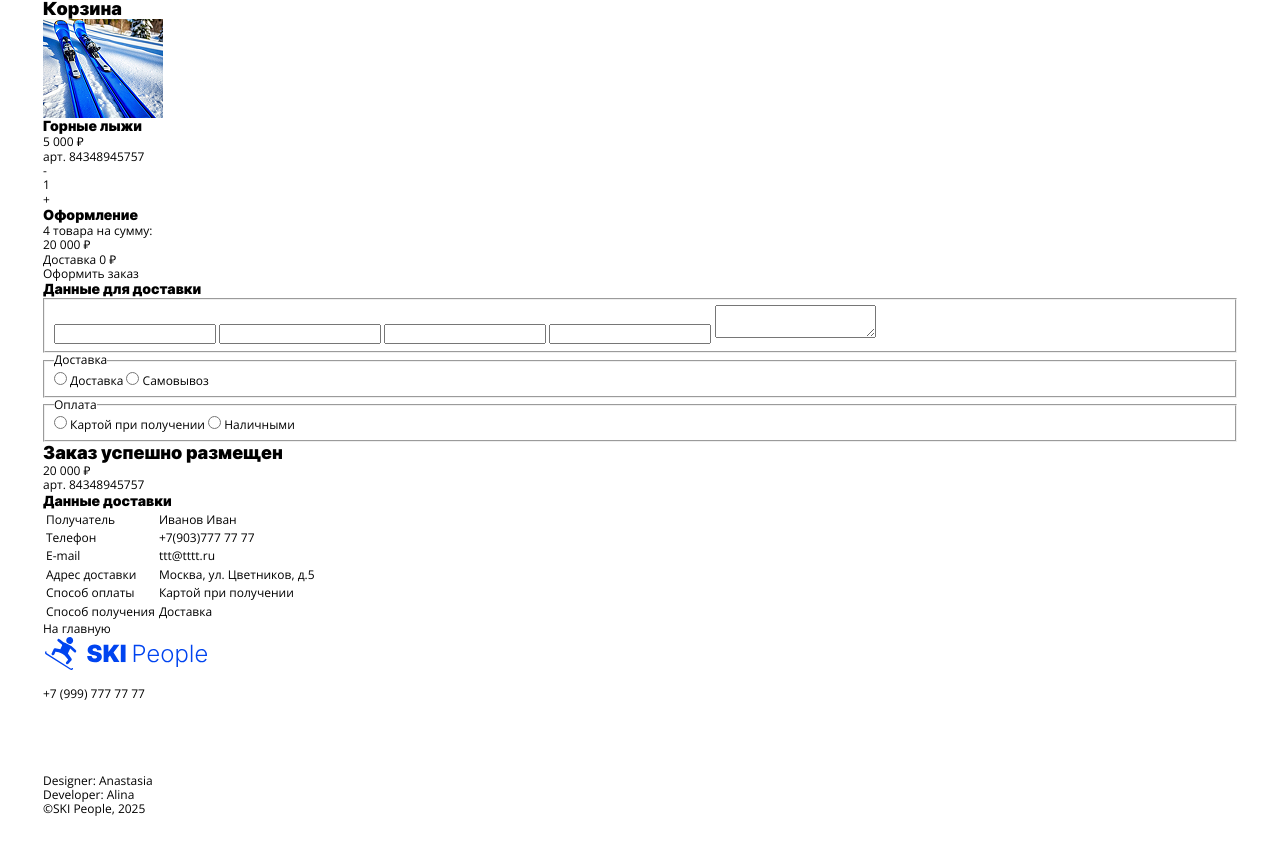
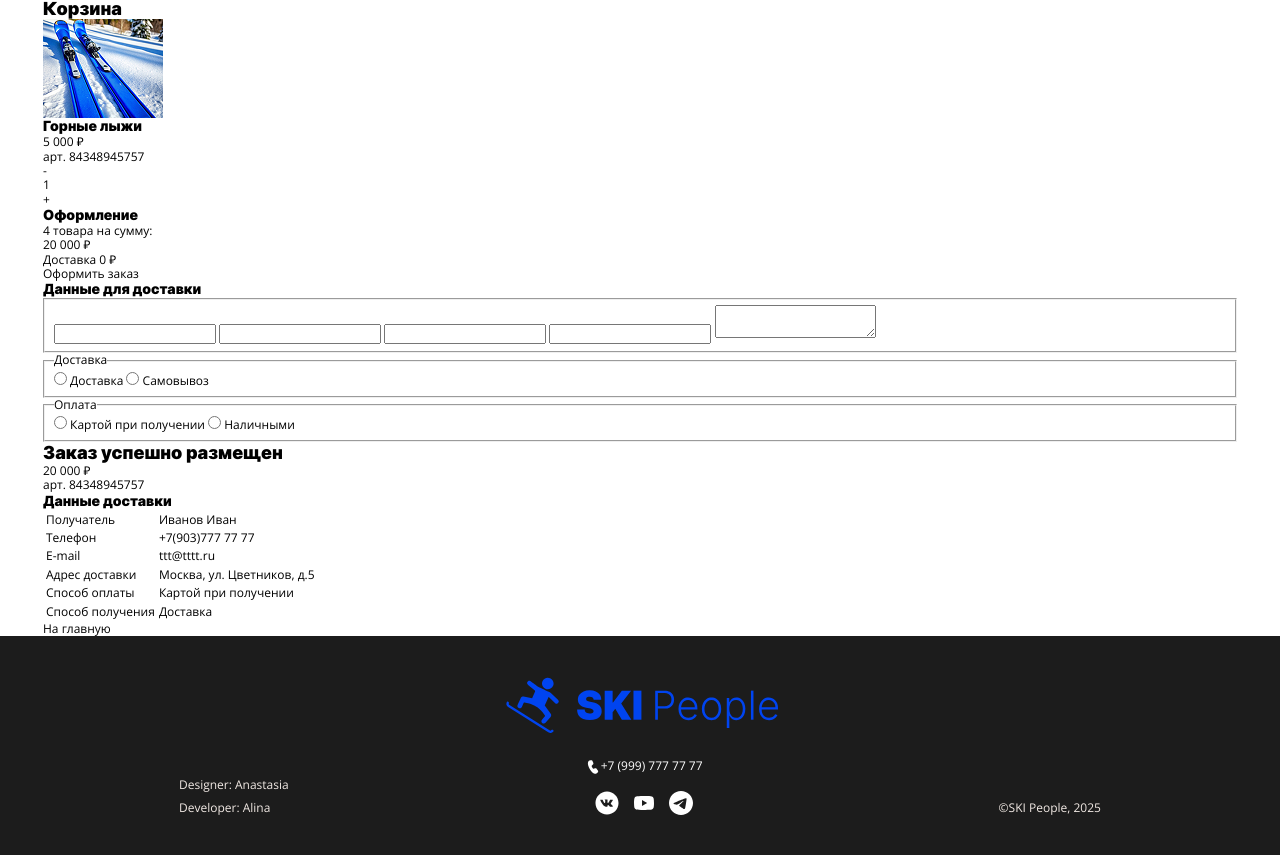
Before and after one commit to MAlinaMdes/ski-people, a website built with Vite: page index.html in a window 1280 px wide. Shown: the part 744-1599 px from the top of the page. Before the commit the page ends 1561 px from the top, so only its background shows below. Built offline with nearby package versions, Linux system fonts and the light colour scheme.

Commit message:
footer style

```diff
--- a/index.html
+++ b/index.html
@@ -352,7 +352,7 @@
       </section>
     </main>
    <footer class="footer">
-    <div class="container">
+    <div class="container footer__container">
 
      <a href="/" class="footer__logo-link">
       <svg class="footer__logo-icon" width="164" height="35" viewBox="0 0 164 35" fill="none" xmlns="http://www.w3.org/2000/svg">
--- a/src/style.scss
+++ b/src/style.scss
@@ -2,3 +2,4 @@
 @use "styles/fonts.scss";
 @use "styles/header.scss";
 @use "styles/normalize.css";
+@use "styles/footer.scss";
--- /dev/null
+++ b/src/styles/footer.scss
@@ -0,0 +1,110 @@
+.footer {
+    background-color: #1c1c1c;
+    padding: 40px 0;
+    // .footer__logo-link
+    &__container {
+        display: flex;
+        flex-direction: column;
+        gap: 24px;
+        flex-wrap: wrap;
+
+        @media (min-width: 768px) {
+            flex-direction: row;
+            justify-content: space-around;
+            align-items: end;
+
+        }
+        @media (min-width: 1440px) {
+
+            justify-content: space-between;
+
+        }
+    }
+    &__logo-link {
+
+        @media (min-width: 768px) {
+            flex-grow: 1;
+            flex-basis: 100%;
+            justify-items: center;
+        }
+
+    }
+
+    // .footer__logo-icon
+
+    &__logo-icon {
+        @media (min-width: 768px) {
+            width: 275px;
+        }
+    }
+
+    // .footer__social
+
+    &__social {
+
+        @media (min-width: 768px) {
+            order: 1;
+            display: flex;
+            flex-direction: column;
+            align-items: center;
+        }
+    }
+
+    // .footer__social-phone
+
+    &__social-phone {
+        color: #fff;
+        display: flex;
+        margin-bottom: 16px;
+    }
+
+    // .footer__social-list
+
+    &__social-list {
+        display: flex;
+        gap: 13px;
+        align-items: center;
+    }
+
+    // .footer__social-item
+
+    &__social-item {
+    }
+
+    // .footer__social-link
+
+    &__social-link {
+    }
+
+    // .footer__developer-list
+
+    &__developer-list {
+        display: flex;
+        flex-direction: column;
+        gap: 8px;
+        color: #f1e9e4;
+
+        @media (min-width: 768px) {
+            order: 0;
+        }
+    }
+
+    // .footer__developer-item
+
+    &__developer-item {
+    }
+
+    // .footer__developer-link
+
+    &__developer-link {
+    }
+
+    // .footer__copyright
+
+    &__copyright {
+        color: #f1e9e4;
+        @media (min-width: 768px) {
+            order: 2;
+        }
+    }
+}
--- a/src/styles/header.scss
+++ b/src/styles/header.scss
@@ -90,6 +90,5 @@
             display: block;
         }
     }
-    &__link-count {
-    }
+
 }
```
